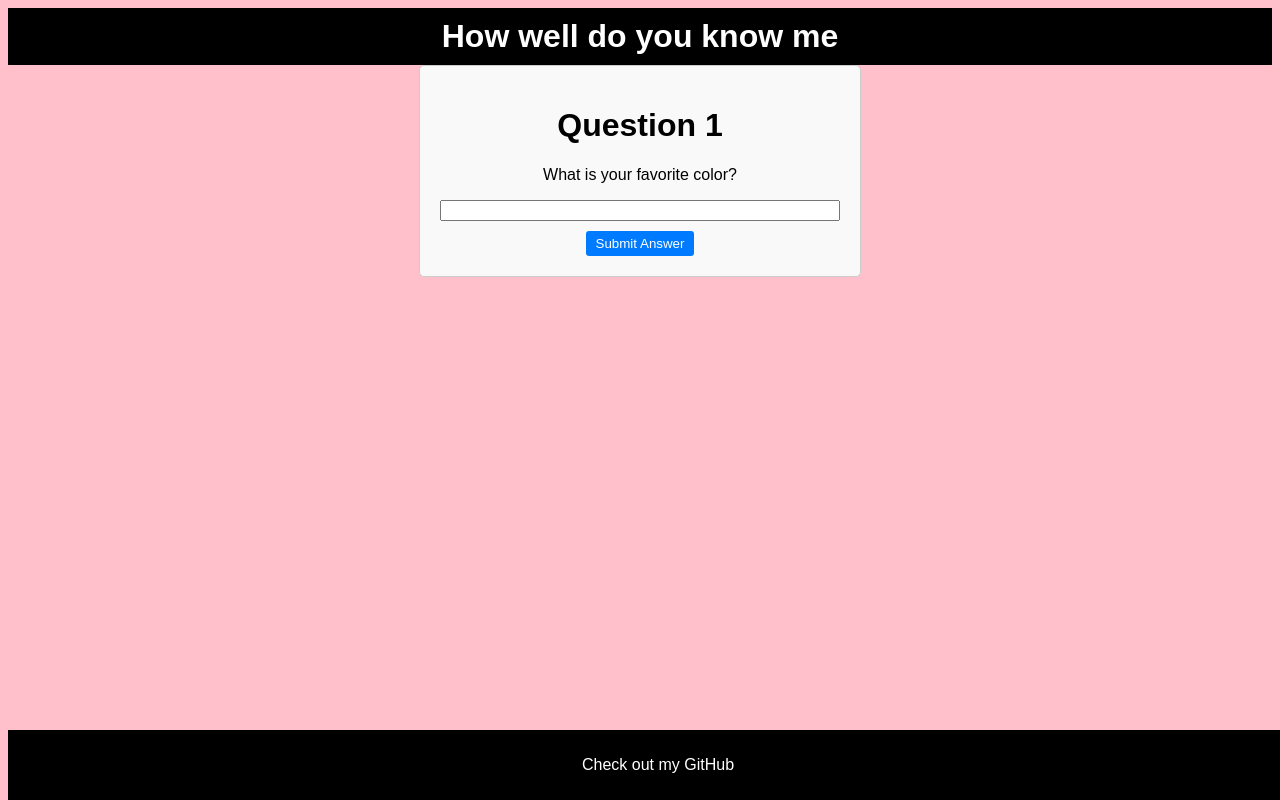
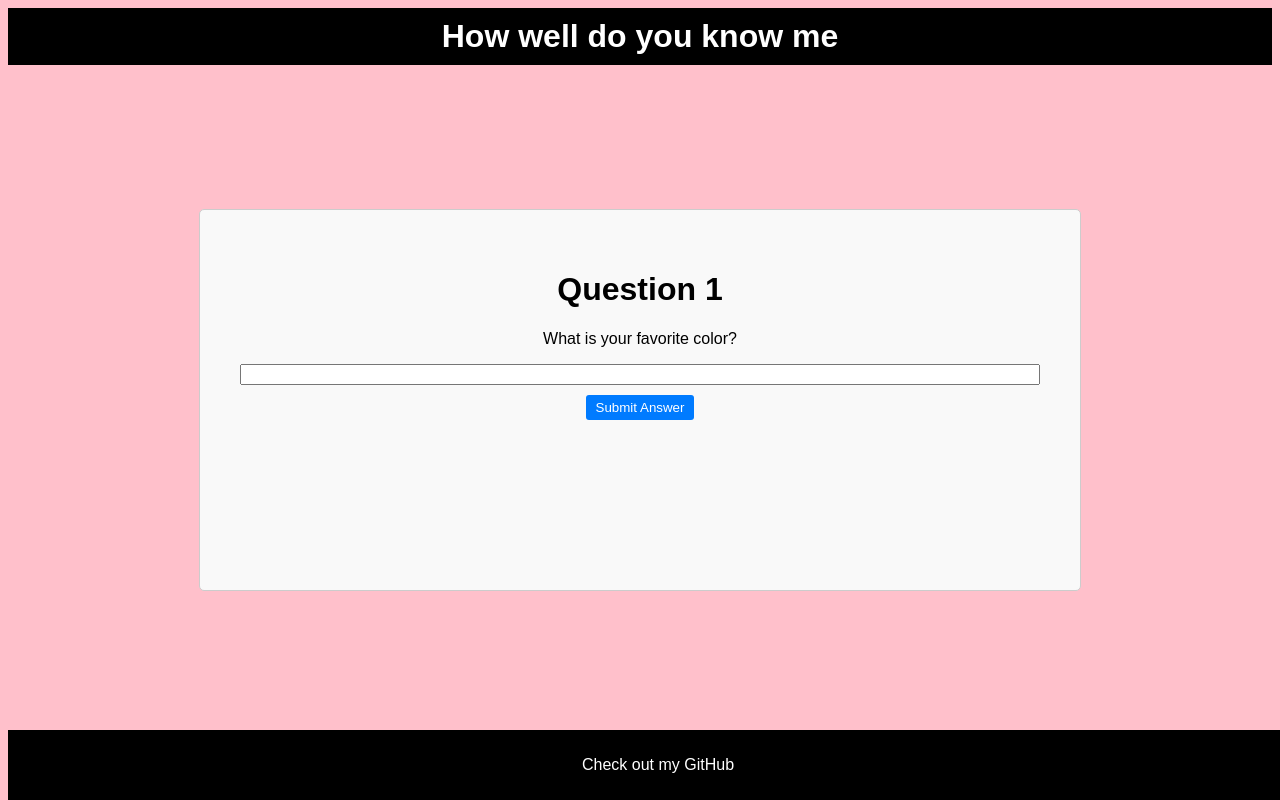
Before and after one commit to dhelgoe/Howwelldoyouknowme, a plain HTML site: page index.html in a window 1280 px wide. Both pictures are taken after a click on the button "Start Game". Drawn offline with Linux system fonts and the light colour scheme.

Commit message:
fixed question container

```diff
--- a/styles.css
+++ b/styles.css
@@ -46,7 +46,7 @@ body {
     margin: 20px auto;
 }
 
-.question-container {
+/* .question-container {
     text-align: center;
     margin: 0 auto;
     max-width: 400px;
@@ -58,7 +58,23 @@ body {
     display: flex;
     flex-direction: column;
     align-items: center;
+} */
+.question-container {
+    position: absolute;
+    top: 50%;
+    left: 50%;
+    transform: translate(-50%, -50%);
+    width: 800px;
+    height: 300px;
+    padding: 40px;
+    border: 1px solid #ccc;
+    background-color: #f9f9f9;
+    border-radius: 5px;
+    display: flex;
+    flex-direction: column;
+    align-items: center;
 }
+
 
 
 #user-answer {
```
